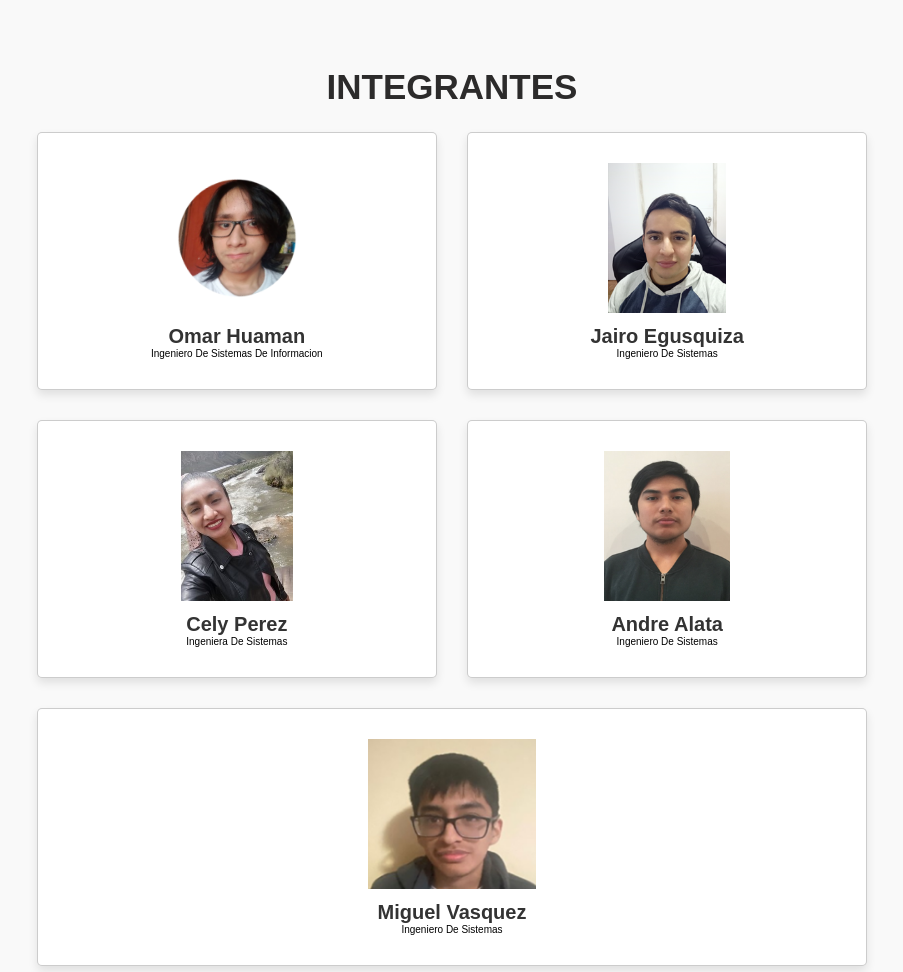
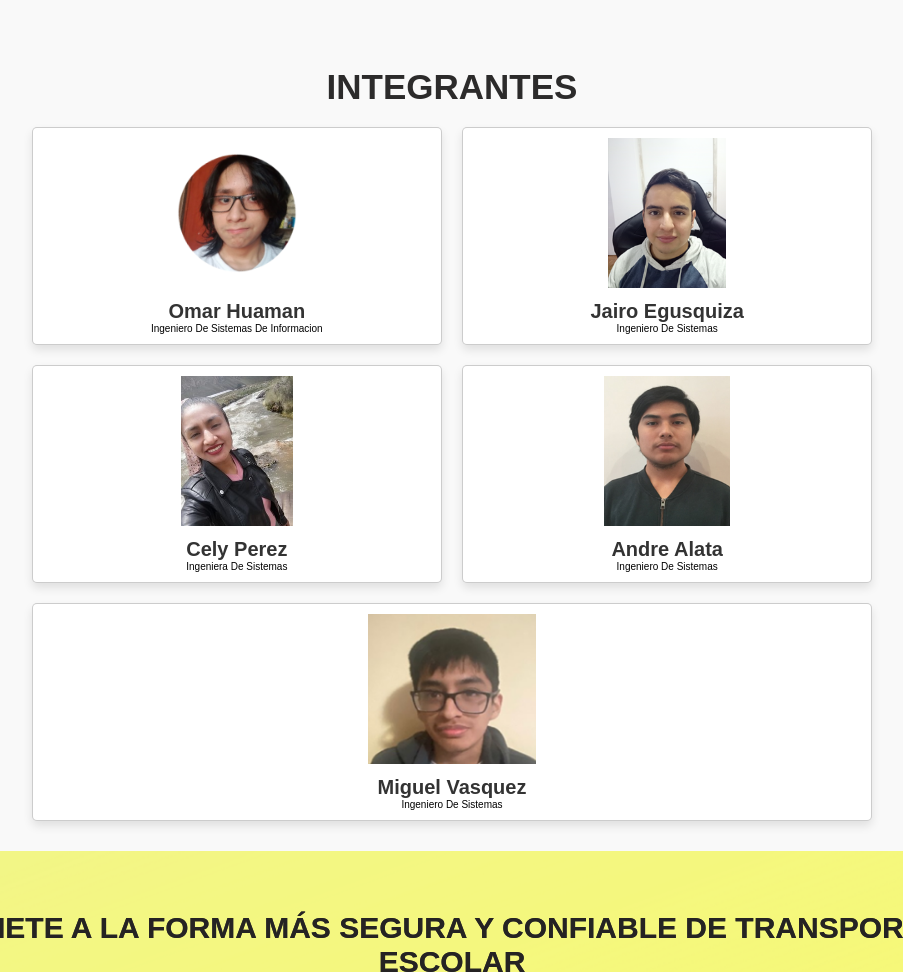
Before and after one commit to Anthomn/Landing-Page-Safeport, a plain HTML site: page index.html in a window 1280 px wide. Shown: the part 2140-3112 px from the top of the page, without its empty margins (188-1091 px from the left). Drawn offline with Linux system fonts and the light colour scheme; a web font is replaced by a local one.

Commit message:
cambios eb review

```diff
--- a/style/style.css
+++ b/style/style.css
@@ -275,3 +275,22 @@ header label{
     font-size: 3rem;
     text-transform: uppercase;
 }
+
+.review .box-container{
+    display: flex;
+    align-items: center;
+    justify-content: center;
+    flex-wrap: wrap;
+}
+
+.review .box-container .box{
+    background:#fff;
+    margin:1rem;
+    padding:1rem;
+    text-align: center;
+    position: relative;
+    border:.1rem solid rgba(0,0,0,.2);
+    box-shadow: 0 .5rem 1rem rgba(0,0,0,.1);
+    flex:1 1 30rem;
+    border-radius: .5rem;
+}
```
